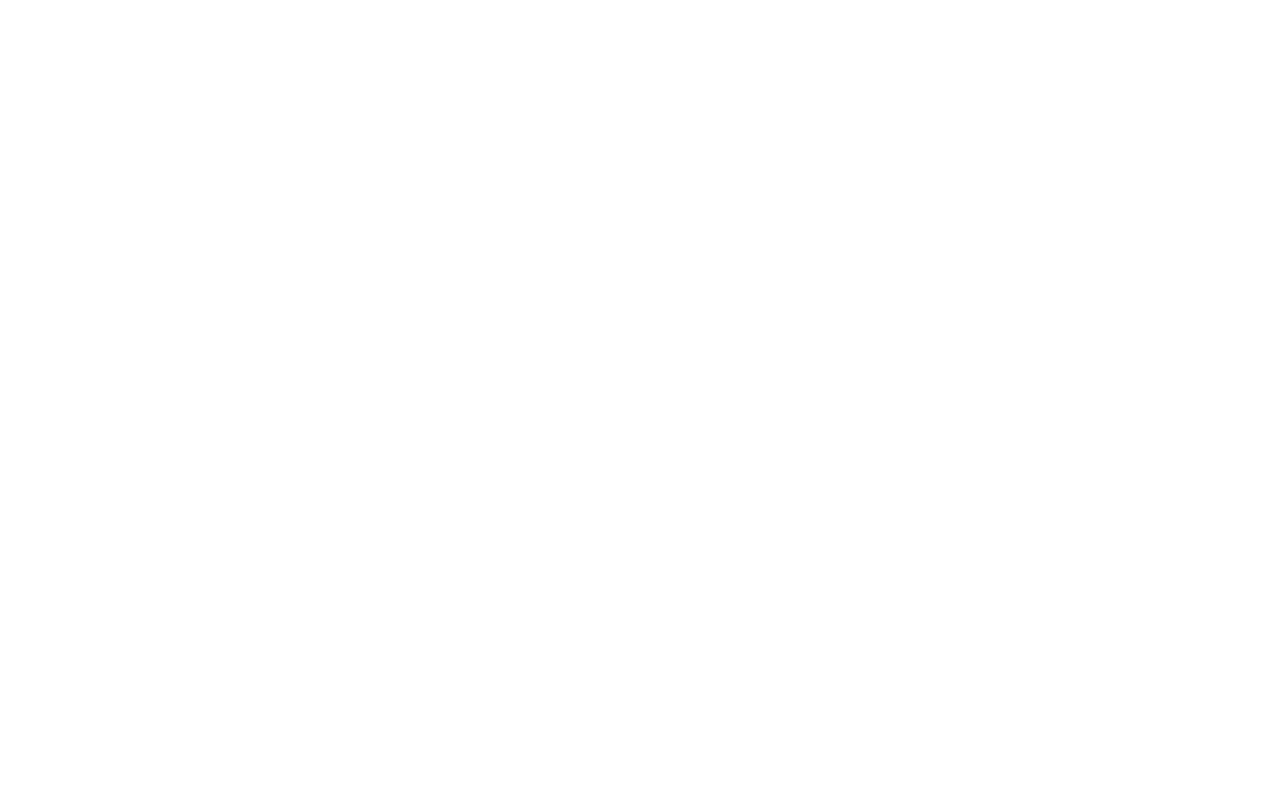
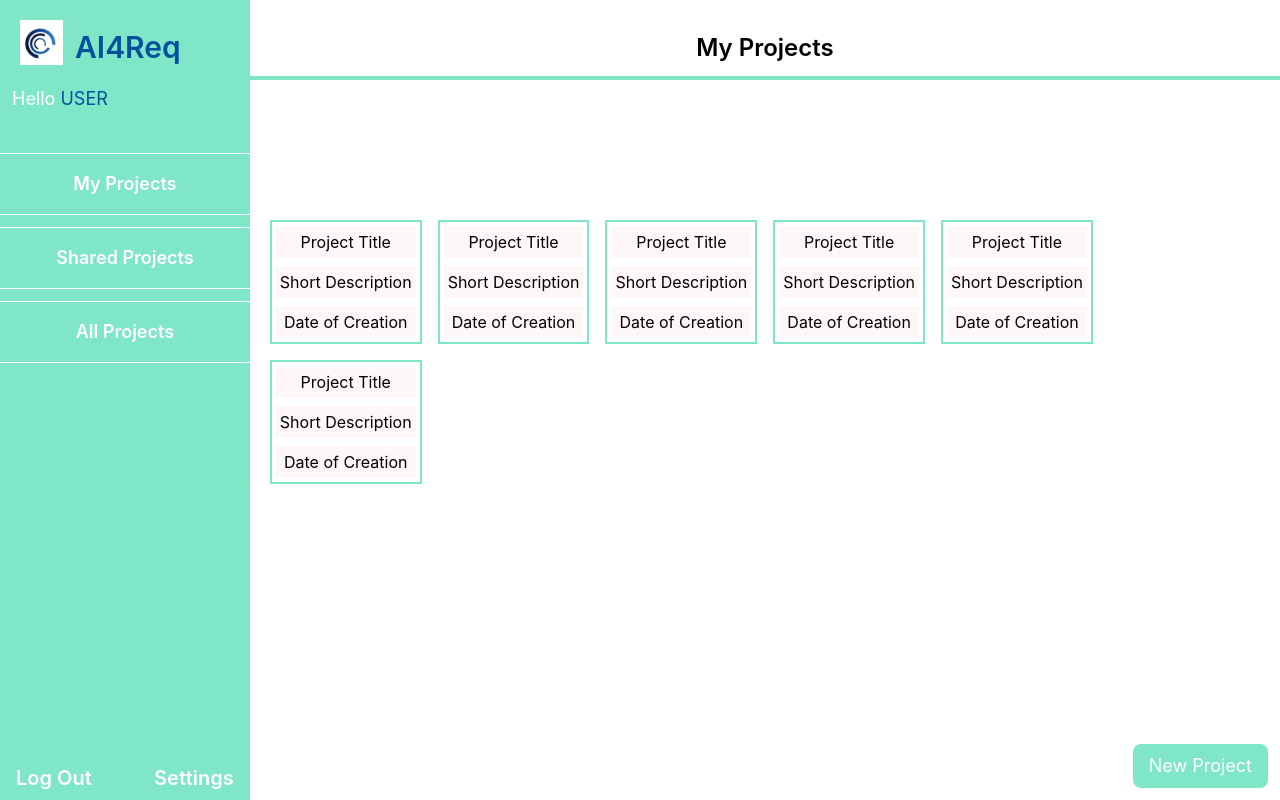
Before and after one commit to DorTeri/AI4Req, a React (Create React App) app: page /myprojects in a window 1280 px wide. Before the commit this address had no page. Built offline with nearby package versions, Linux system fonts and the light colour scheme.

Commit message:
Added prokectPreview

```diff
--- a/src/App.tsx
+++ b/src/App.tsx
@@ -1,11 +1,20 @@
-import React from 'react';
 import './App.css';
 import SideBar from './cmps/SideBar';
+import { BrowserRouter as Router, Routes, Route, Navigate } from 'react-router-dom';
+import MyProjects from './views/MyProjects';
+import SharedProjects from './views/SharedProjects';
+import AllProjects from './views/AllProjects';
 
 function App() {
   return (
     <section className='flex'>
       <SideBar />
+      <Routes>
+        <Route path="/myprojects" element={<MyProjects />} />
+        <Route path="/sharedprojects" element={<SharedProjects />} />
+        <Route path="/allprojects" element={<AllProjects />} />
+        <Route path="/*" element={<Navigate to="/myprojects" />} />
+      </Routes>
     </section>
   );
 }
--- /dev/null
+++ b/src/cmps/NewProjectModal.tsx
@@ -0,0 +1,52 @@
+import React, { FormEvent, useState } from 'react'
+import CustomButton from '../UI/CustomButton'
+
+type Props = {
+    toggleModal: () => void;
+}
+
+const NewProjectModal = ({ toggleModal }: Props) => {
+
+    const [title, setTitle] = useState('')
+    const [desc, setDesc] = useState('')
+
+    const handleSubmit = (e: FormEvent<HTMLFormElement>) => {
+        e.preventDefault()
+
+    }
+
+
+    return (
+        <div className='flex flex-col border-sidebar rounded-xl border-2 min-w-[400px]'>
+            <div>
+                <h2 className='text-center text-2xl font-semibold pt-4 pb-3'>Add a New Project</h2>
+                <hr className='bg-sidebar text-sidebar h-1' />
+            </div>
+            <div className='p-2'>
+                <form onSubmit={handleSubmit} className='flex flex-col gap-3 mt-6'>
+                    <input
+                        type="text"
+                        name="title"
+                        value={title}
+                        onChange={(e) => setTitle(e.target.value)}
+                        placeholder="Project Title"
+                        className='bg-input text-inputText p-2 rounded'
+                    />
+                    <textarea
+                        name="description"
+                        value={desc}
+                        onChange={(e) => setDesc(e.target.value)}
+                        placeholder="Short Description"
+                        className='bg-input text-inputText p-2 rounded min-h-[100px]'
+                    />
+                    <div className='flex justify-between gap-5 mt-10 mb-3'>
+                        <CustomButton title={'Cancel'} type='button' style={'bg-gray grow'} func={toggleModal} />
+                        <CustomButton title={'Save'} type='submit' style={'grow'} />
+                    </div>
+                </form>
+            </div>
+        </div>
+    )
+}
+
+export default NewProjectModal
--- /dev/null
+++ b/src/cmps/ProjectPreview.tsx
@@ -0,0 +1,23 @@
+import React from 'react'
+
+type Props = {}
+
+const ProjectPreview = (props: Props) => {
+
+
+  return (
+    <div className='flex flex-col gap-2 text-center border-sidebar border-2 p-1'>
+        <div className='bg-projectBg p-1'>
+            Project Title
+        </div>
+        <div className='bg-projectBg p-1'>
+            Short Description
+        </div>
+        <div className='bg-projectBg p-1'>
+            Date of Creation
+        </div>
+    </div>
+  )
+}
+
+export default ProjectPreview
--- a/src/cmps/SideBar.tsx
+++ b/src/cmps/SideBar.tsx
@@ -1,23 +1,47 @@
 import React from 'react'
 import logoImage from '../assets/logo.png'
 import SidebarItem from './SidebarItem'
+import { useNavigate } from 'react-router-dom'
 
 type Props = {}
 
-const titles = ['My Projects', 'Shared Projects', 'All Projects']
+const titles = [
+    {
+        name: 'My Projects',
+        path: 'myprojects'
+    },
+    {
+        name: 'Shared Projects',
+        path: 'sharedprojects'
+    },
+    {
+        name: 'All Projects',
+        path: 'allprojects'
+    },
+]
 
 const SideBar = (props: Props) => {
+
+    const navigate = useNavigate();
+
+    const handleNavigate = (path: any) => {
+        navigate(path)
+    }
+
+
     return (
         <section className='flex flex-col bg-sidebar w-[250px] h-screen'>
-            <div className='bg-sidebar flex gap-3 p-5'>
+            <div className='bg-sidebar flex gap-3 p-5 hover:cursor-pointer' onClick={() => handleNavigate('/')}>
                 <img src={logoImage} className='bg-transparent' />
                 <h2 className='text-3xl font-semibold self-end text-blueLogo'>AI4Req</h2>
             </div>
             <h2 className='pl-3 text-lg text-white'>Hello <span className='text-blueLogo'>USER</span></h2>
             <div className='flex flex-col grow pt-10 gap-3'>
                 {
-                    titles.map(title => (
-                        <SidebarItem title={title} key={title}/>
+                    titles.map(item => (
+                        <div onClick={() => handleNavigate(item.path)}>
+                            <SidebarItem title={item.name} key={item.path} />
+                        </div>
                     ))
                 }
             </div>
--- a/src/index.tsx
+++ b/src/index.tsx
@@ -6,6 +6,9 @@
 import App from './App';
 import SideBar from './cmps/SideBar';
 import Signup from './views/Signup'
+import MyProjects from './views/MyProjects';
+import SharedProjects from './views/SharedProjects';
+import AllProjects from './views/AllProjects';
 
 const root = ReactDOM.createRoot(
   document.getElementById('root') as HTMLElement
@@ -13,11 +16,15 @@
 
 root.render(
   <Router>
-      <Routes>
-        <Route path="/" element={<App />} />
-        <Route path="/signup" element={<Signup />} />
-        <Route path="/login" element={<Signup />} />
-      </Routes>
+    <Routes>
+      <Route path="/" element={<App />} >
+        <Route path="myprojects" element={<MyProjects />} />
+        <Route path="sharedprojects" element={<SharedProjects />} />
+        <Route path="allprojects" element={<AllProjects />} />
+      </Route>
+      <Route path="/signup" element={<Signup />} />
+      <Route path="/login" element={<Signup />} />
+    </Routes>
   </Router>
 );
 
--- /dev/null
+++ b/src/views/AllProjects.tsx
@@ -0,0 +1,19 @@
+import React from 'react'
+
+type Props = {}
+
+const AllProjects = (props: Props) => {
+  return (
+    <section className='flex flex-col grow'>
+      <div className='h-[200px]'>
+        <h2 className='text-center text-2xl font-semibold pt-8 pb-3'>All Projects</h2>
+        <hr className='bg-sidebar text-sidebar h-1' />
+      </div>
+      <div>
+
+      </div>
+    </section>
+  )
+}
+
+export default AllProjects
--- /dev/null
+++ b/src/views/MyProjects.tsx
@@ -0,0 +1,44 @@
+import React, { useState } from 'react'
+import CustomButton from '../UI/CustomButton'
+import NewProjectModal from '../cmps/NewProjectModal'
+import ProjectPreview from '../cmps/ProjectPreview'
+
+type Props = {}
+
+const MyProjects = (props: Props) => {
+
+  const [isModalOpen, setIsModalOpen] = useState(false)
+
+  const toggleModal = () => {
+    setIsModalOpen(!isModalOpen)
+  }
+
+
+  return (
+    <section className='h-screen grow relative'>
+      <div className='h-[200px]'>
+        <h2 className='text-center text-2xl font-semibold pt-8 pb-3'>My Projects</h2>
+        <hr className='bg-sidebar text-sidebar h-1' />
+      </div>
+      <div className='flex flex-wrap gap-4 p-5'>
+        {
+          [1,2,3,4,5,6].map(item => (
+            <ProjectPreview />
+          ))
+        }
+      </div>
+      <div className='absolute right-3 bottom-3'>
+        <CustomButton title={'New Project'} type='button' style={'self-end'} func={toggleModal} />
+      </div>
+      {
+        isModalOpen && (
+          <div className='absolute z-10 left-1/4'>
+            <NewProjectModal toggleModal={toggleModal} />
+          </div>
+        )
+      }
+    </section>
+  )
+}
+
+export default MyProjects
--- /dev/null
+++ b/src/views/SharedProjects.tsx
@@ -0,0 +1,19 @@
+import React from 'react'
+
+type Props = {}
+
+const SharedProjects = (props: Props) => {
+  return (
+    <section className='flex flex-col grow'>
+    <div className='h-[200px]'>
+      <h2 className='text-center text-2xl font-semibold pt-8 pb-3'>Shared Projects</h2>
+      <hr className='bg-sidebar text-sidebar h-1'/>
+    </div>
+    <div>
+
+    </div>
+  </section>
+  )
+}
+
+export default SharedProjects
--- a/src/views/Signup.tsx
+++ b/src/views/Signup.tsx
@@ -1,4 +1,4 @@
-import React, { useEffect, useState } from 'react'
+import React, { FormEvent, useEffect, useState } from 'react'
 import useForm from '../hooks/useFormHook'
 import CustomButton from '../UI/CustomButton';
 import logoImage from '../assets/logo.png'
@@ -12,7 +12,7 @@
   const navigate = useNavigate();
   const location = useLocation()
   const { pathname } = location
-  const { values, handleChange, handleSubmit, handleSelectChange } = useForm();
+  const { values, handleChange, handleSelectChange } = useForm();
   const [isLogin, setIsLogin] = useState(pathname === '/signup' ? false : true);
 
 
@@ -21,6 +21,12 @@
     setIsLogin(!isLogin)
     navigate(newPath)
   }
+
+  const handleSubmit = (e: FormEvent<HTMLFormElement>) => {
+    e.preventDefault();
+    console.log('Form submitted with values:', values);
+  };
+
 
   return (
     <section className={`flex grow ${isLogin && 'flex-row-reverse'}`}>
@@ -33,9 +39,8 @@
           <div className='mt-10'>
             <h2 className='pb-20 text-3xl text-white'>{isLogin ? 'New Here?' : 'Already a user?'}</h2>
             <p className='text-xl text-white'>{isLogin ? 'Join our advance AI tool to ease your user story creation process!' : 'Awesome! Welcome back!'}</p>
-            <CustomButton title={isLogin ? 'Sign Up' : 'Sign In'} textColor={'black'} bgColor={'white'} type='button' style={'mt-[80px]'} func={handleChangePath} />
+            <CustomButton title={isLogin ? 'Sign Up' : 'Sign In'} textColor={'black'} bgColor={'white'} type='button' style={'mt-[80px] bg-white'} func={handleChangePath} />
           </div>
-
         </div>
       </div>
       <div className='m-auto w-2/3 p-10'>
--- a/tailwind.config.js
+++ b/tailwind.config.js
@@ -10,7 +10,8 @@
         greenActive: '#1DC81A',
         blueLogo: '#00519B',
         input: '#D9D9D9',
-        inputText: '#8E8E8E'
+        inputText: '#8E8E8E',
+        projectBg: '#FEF7F7'
       }
     },
   },
```
Also changed, not shown: src/index.css (line endings or trailing spaces).
